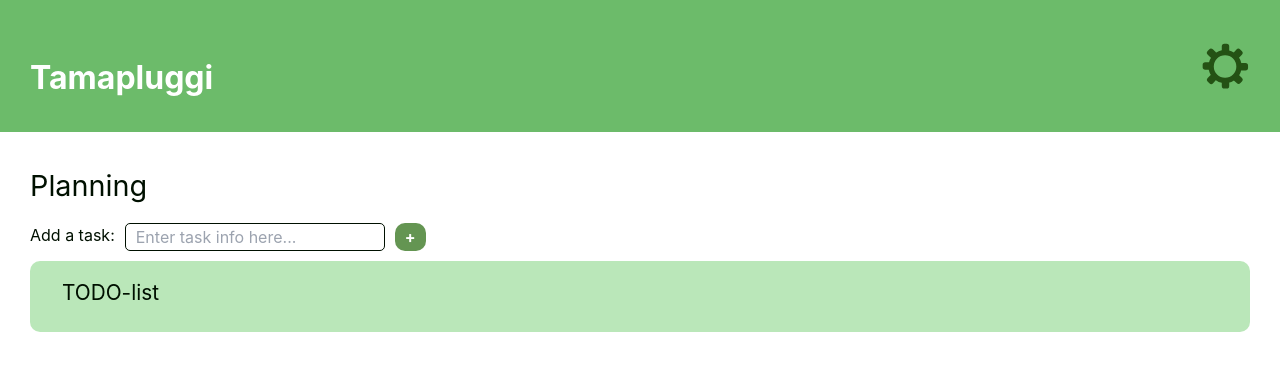
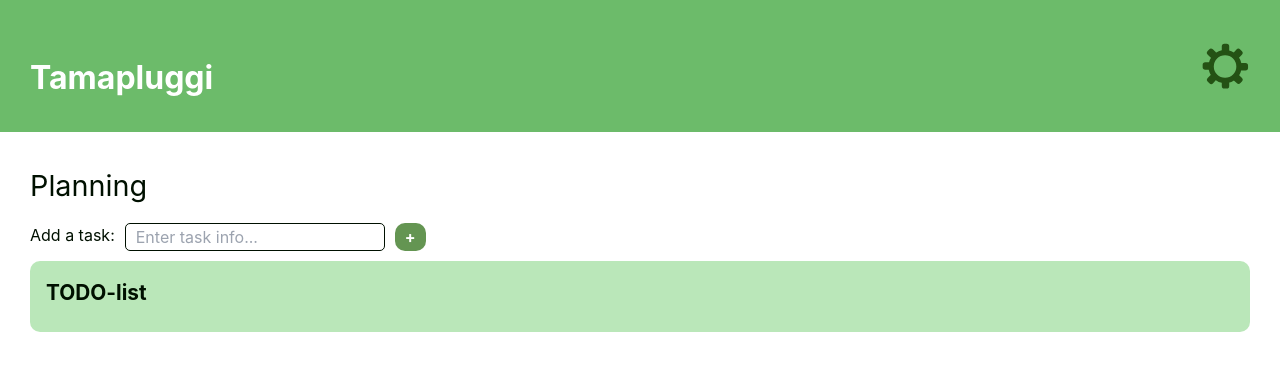
Before and after one commit to RakinAli/Tamapluggi, a React (Create React App) app: page /planning in a window 1280 px wide. Shown: the top 382 px of the page. Built offline with nearby package versions, Linux system fonts and the light colour scheme.

Commit message:
Fixade utseende på några små saker.

```diff
--- a/src/components/home.js
+++ b/src/components/home.js
@@ -5,17 +5,13 @@ import Pluggi from "../Images/Pluggi/1yr_walking.gif"
 /*Fixat upp Flex box skit inför styling */
 function Home() {
 
-	const pluggiStyle = {
-		maxWidth: "450px"
-	}
-
 	return (
 		/*This flexbox Column is the main*/
-		<main className="flex flex-col pt-3 ">
+		<main className="flex flex-col pt-3">
 			<Statpanel />
 			<div>
 				<h1>
-					<img src = {Pluggi} alt = "" style = {pluggiStyle}/>
+					<img src = {Pluggi} alt = ""/>
 				</h1>
 			</div>
 		</main>
--- a/src/components/planning.js
+++ b/src/components/planning.js
@@ -45,13 +45,19 @@ function Planning() {
 		fontWeight: "bold"
 	};
 
+	const flexStyle = {
+		display: "flex",
+		flexWrap: "wrap",
+		flexDirection: "row"
+	}
+
 	return (
 		<main>
 			<h2>Planning</h2>
-			<div className="nextTo">
+			<div style = {flexStyle}>
 				<p>Add a task:</p>
 				<input
-					placeholder="Enter task info here..."
+					placeholder="Enter task info..."
 					value={input}
 					onChange={(e) => setInput(e.target.value)}
 					style = {inputStyle}
@@ -60,7 +66,7 @@ function Planning() {
 			</div>
 
 			<section>
-				<h3>TODO-list</h3>
+				<h3 style = {{fontWeight: "bold"}}>TODO-list</h3>
 				{task.map((item, index) => {
 					return (
 						<div>
--- a/src/index.css
+++ b/src/index.css
@@ -38,11 +38,12 @@ code {
 
 main {
 	padding: 0px 30px;
-  margin-bottom: 100px;
+  margin-bottom: 110px;
+  align-items: center;
 }
 
 section {
-	padding: 1rem 2rem;
+	padding: 1rem;
 	border-radius: 10px;
 	background-color: #bae7b9;
 	border-style: solid;
@@ -71,12 +72,10 @@ h3 {
 }
 
 
-/*Kommentera ut för att fylla hela fönstret eller ändra width: för att ändra bredden
 @media(min-width: 450px) {
 
-  body{
-      width: 450px;
+  img{
+      max-width: 400px;
   }
 
 }
-*/
```
